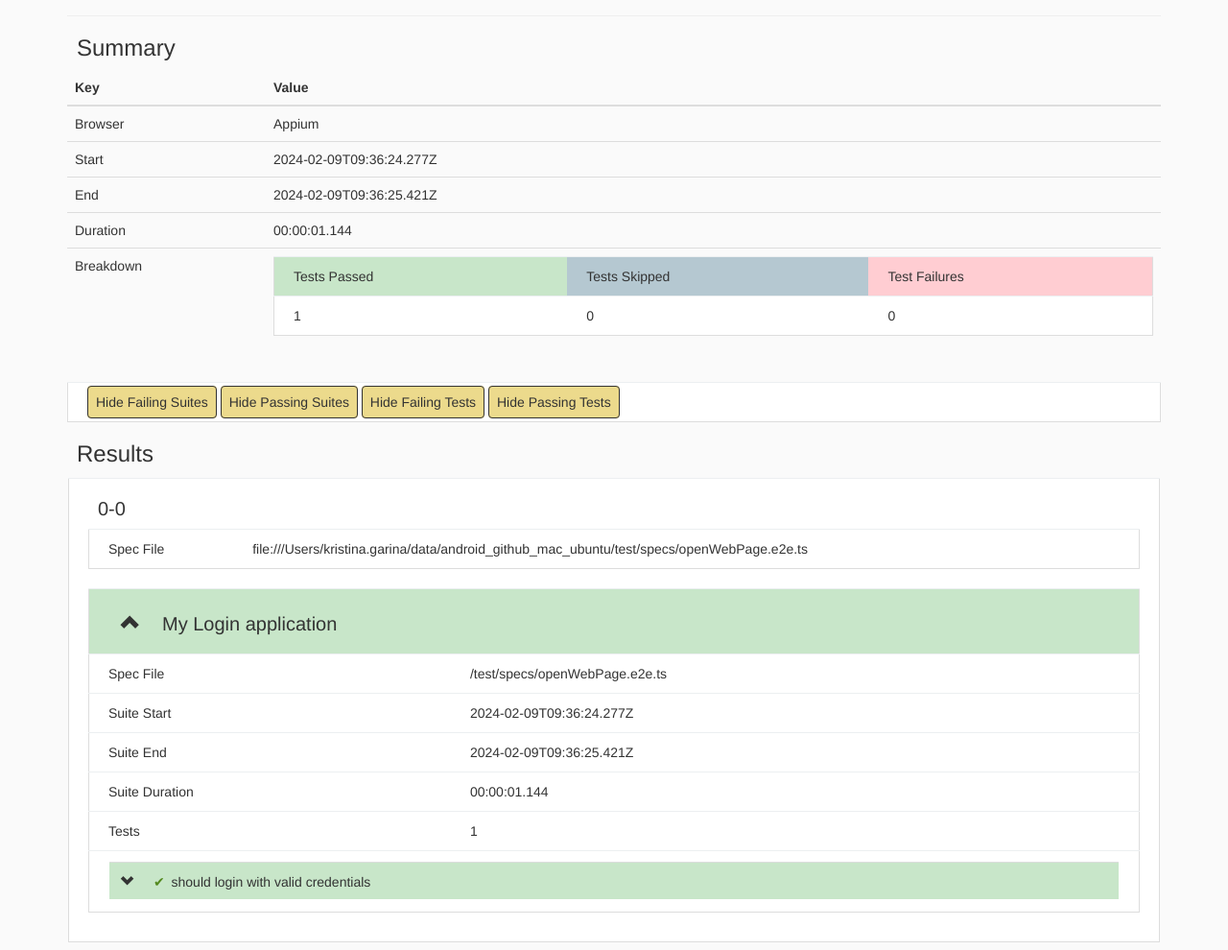
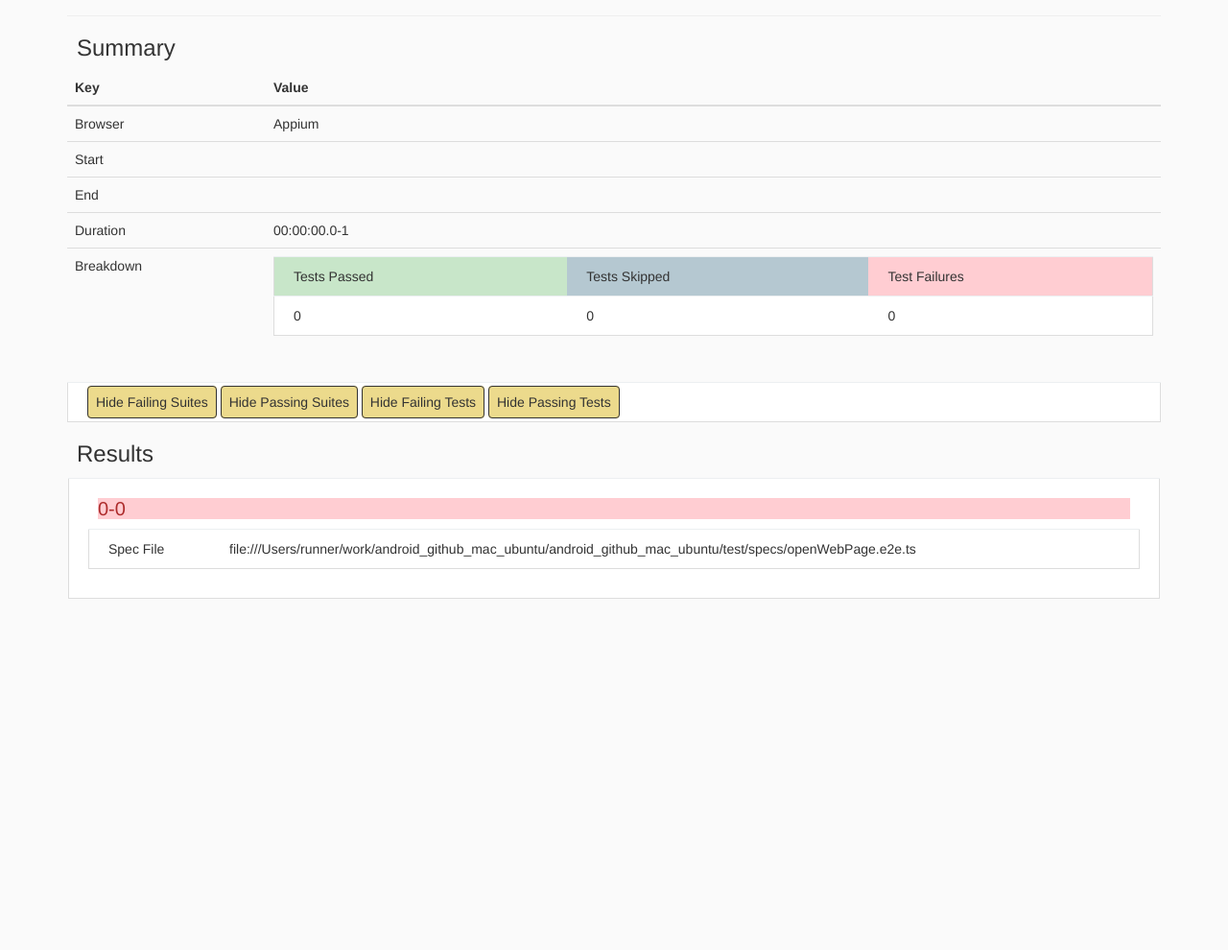
Before and after one commit to GarinaKristina/android_github_mac_ubuntu, a plain HTML site: page index.html in a window 1280 px wide. Shown: the part 76-1066 px from the top of the page at 96% size. After the commit the page ends 800 px from the top, so only its background shows below. Drawn offline with Linux system fonts and the light colour scheme.

Commit message:
Deploying to gh-pages from @ GarinaKristina/android_github_mac_ubuntu@d4d29f8c692d42c6c1aa7bc5eb7fd7312b61762e 🚀

```diff
--- a/index.html
+++ b/index.html
@@ -32,15 +32,15 @@
 
         <tr>
             <td>Start</td>
-            <td>2024-02-09T09:36:24.277Z</td>
+            <td></td>
         </tr>
         <tr>
             <td>End</td>
-            <td>2024-02-09T09:36:25.421Z</td>
+            <td></td>
         </tr>
         <tr>
             <td>Duration</td>
-            <td>00:00:01.144</td>
+            <td>00:00:00.0-1</td>
         </tr>
         <tr>
             <td>Breakdown</td>
@@ -52,7 +52,7 @@
                         <td class='test-fail'>Test Failures</td>
                     </tr>
                     <tr>
-                        <td>1</td>
+                        <td>0</td>
                         <td>0</td>
                         <td>0</td>
                     </tr>
@@ -80,92 +80,15 @@
             <tr>
                 <td colspan="2">
 
-                    <h3>0-0</h3>
+                    <h3 class="warning">0-0</h3>
 
                 <table class="table table-bordered">
 
 
                             <tr>
                                 <td>Spec File</td>
-                                <td>file:///Users/kristina.garina/data/android_github_mac_ubuntu/test/specs/openWebPage.e2e.ts</td>
+                                <td>file:///Users/runner/work/android_github_mac_ubuntu/android_github_mac_ubuntu/test/specs/openWebPage.e2e.ts</td>
                             </tr>
-
-
-
-
-
-
-
-
-<table class="table table-bordered table-suite">
-    <tr class="suite-header">
-        <td colspan="2"
-            class="suite-pass">
-            <h3>
-                <span style="margin: 2px; padding: 1px" class="glyphicon glyphicon-chevron-up">&nbsp;</span>My Login application
-            </h3>
-
-        </td>
-    </tr>
-
-        <tr>
-            <td>Spec File</td>
-            <td>/test/specs/openWebPage.e2e.ts</td>
-        </tr>
-
-
-
-
-        <tr>
-            <td>Suite Start</td>
-            <td>2024-02-09T09:36:24.277Z</td>
-        </tr>
-        <tr>
-            <td>Suite End</td>
-            <td>2024-02-09T09:36:25.421Z</td>
-        </tr>
-        <tr>
-            <td>Suite Duration</td>
-            <td>00:00:01.144</td>
-        </tr>
-
-
-            <tr>
-                <td>Tests</td>
-                <td>1</td>
-            </tr>
-            <tr>
-                <td colspan="2">
-
-
-    <table>
-        <tr>
-            <td>
-                <table class="table table-test">
-                    <tr class="test-header">
-                        <td colspan="2" class="test-pass">
-                            <span class="test-expand glyphicon glyphicon-chevron-up">&nbsp;</span>
-                            <span class="success">&#10004;</span>
-                            <span class="test-title">should login with valid credentials</span>
-                        </td>
-                    </tr>
-
-                </table>
-            </td>
-        <tr>
-    </table>
-
-
-                </td>
-            </tr>
-
-
-
-
-
-
-
-</table>
 
 
 
```
Also changed, not shown: index-0-0.json (+1 -1 lines), index.json (+1 -1 lines).
